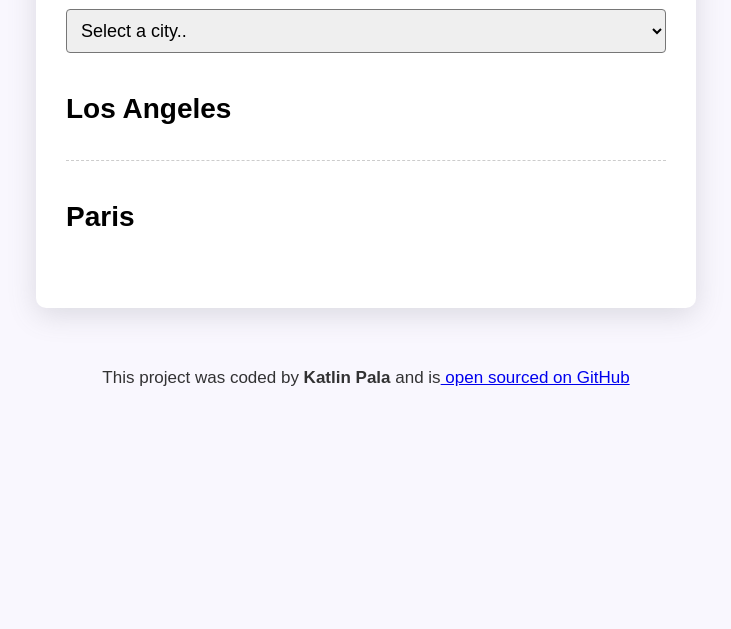
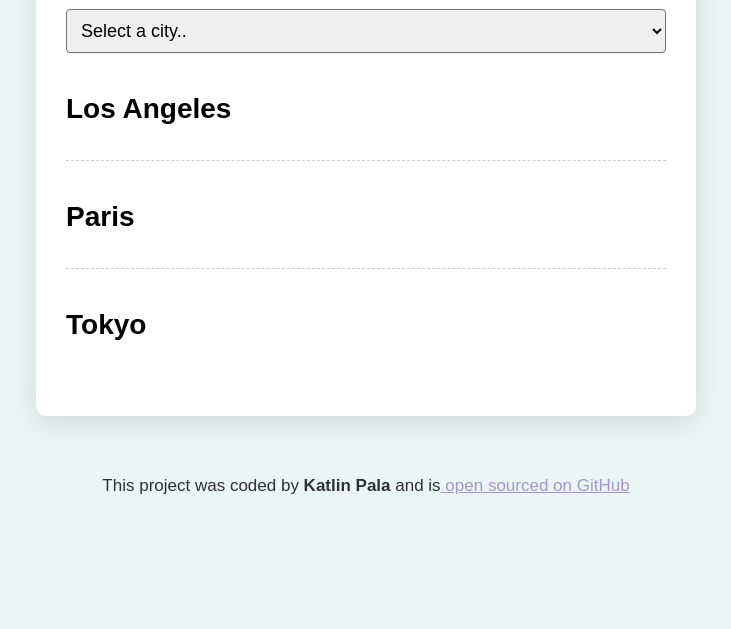
Before and after one commit to Katlin2000/world-clock, a plain HTML site: page index.html in a window 1280 px wide. Shown: the part 171-800 px from the top of the page, without its empty margins (274-1005 px from the left). Drawn offline with nearby package versions, Linux system fonts and the light colour scheme; a script that the page names is missing.

Commit message:
changed background color

```diff
--- a/index.html
+++ b/index.html
@@ -37,6 +37,14 @@
           </div>
           <div class="time"></div>
         </div>
+
+        <div class="city" id="tokyo">
+          <div>
+            <h2>Tokyo</h2>
+            <div class="date"></div>
+          </div>
+          <div class="time"></div>
+        </div>
       </div>
     </div>
 
--- a/src/index.css
+++ b/src/index.css
@@ -1,5 +1,5 @@
 body {
-  background-color: #f9f7fe;
+  background-color: #eaf6f6;
   font-family: sans-serif;
 }
 
@@ -63,3 +63,6 @@ footer {
   font-size: 17px;
   color: rgba(0, 0, 0, 0.8);
 }
+a {
+  color: #a696c8;
+}
```
